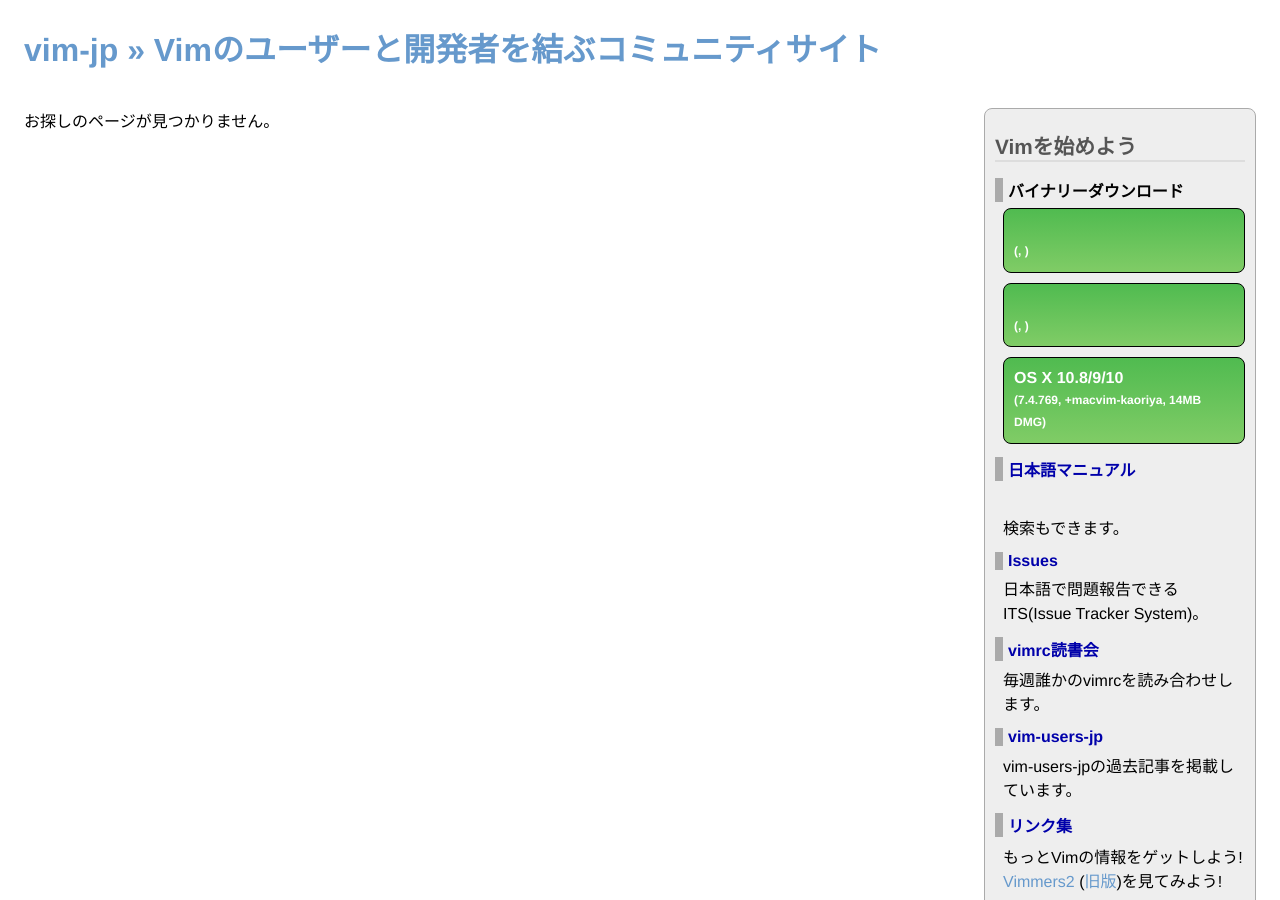
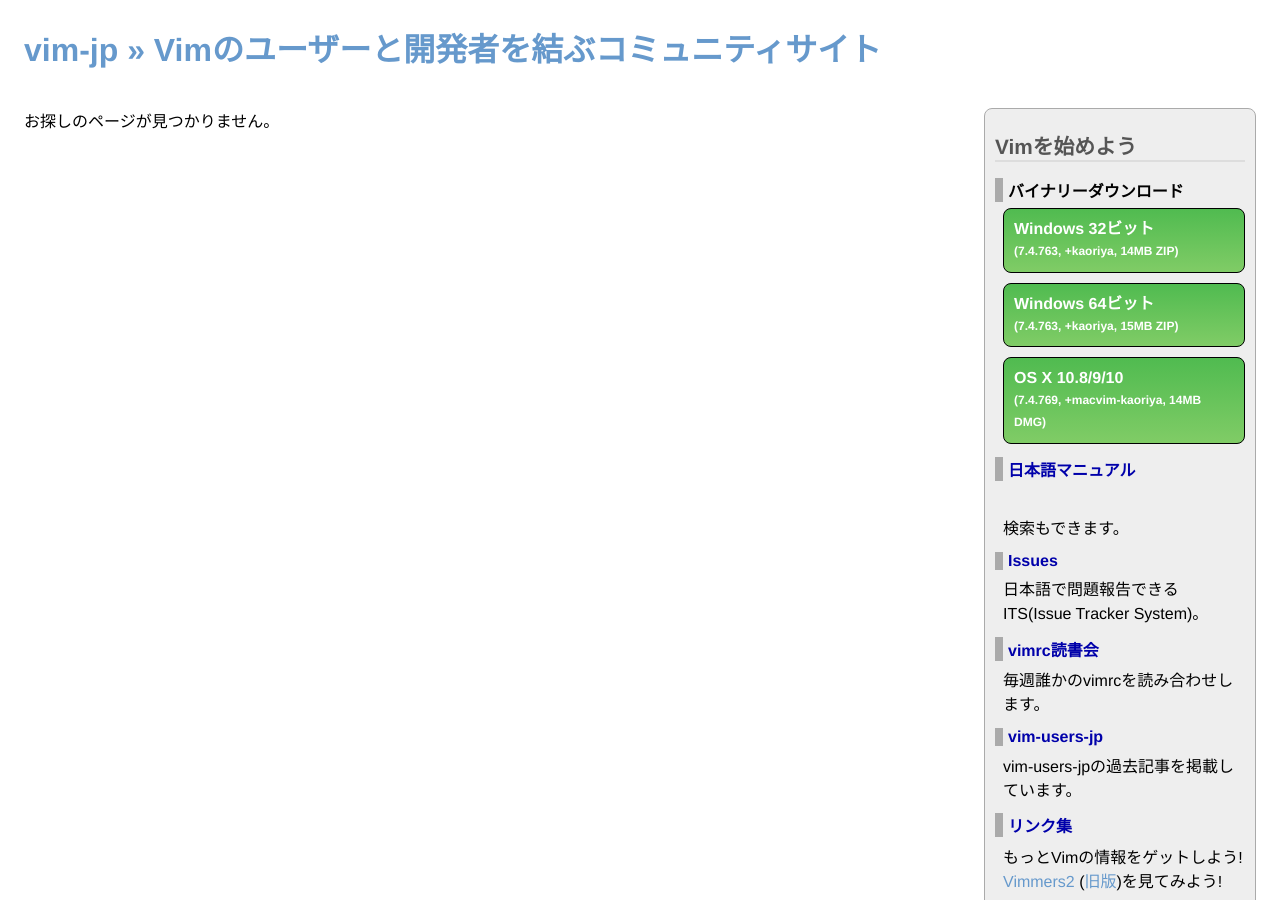
Before and after one commit to vim-jp/vim-jp.github.io, a Jekyll site: the page built from 403.html, in a window 1280 px wide and 900 px high. Built offline with Jekyll 4.4.1, drawn with Linux system fonts in a browser that asks for light colours; nearby versions of some CDN libraries; Markdown is read by kramdown in place of the engine named in the settings; comment, search, counter and statistics services are not loaded.

Commit message:
revert downloads (fix #162)

```diff
--- a/_data/downloads.yml
+++ b/_data/downloads.yml
@@ -1,3 +1,11 @@
+vim74w32:
+  title: Windows 32ビット
+  version: '7.4.763'
+  info: +kaoriya, 14MB ZIP
+vim74w64:
+  title: Windows 64ビット
+  version: '7.4.763'
+  info: +kaoriya, 15MB ZIP
 vim74win:
   title: Windows 32ビット/64ビット
   version: '7.4.788'
```
